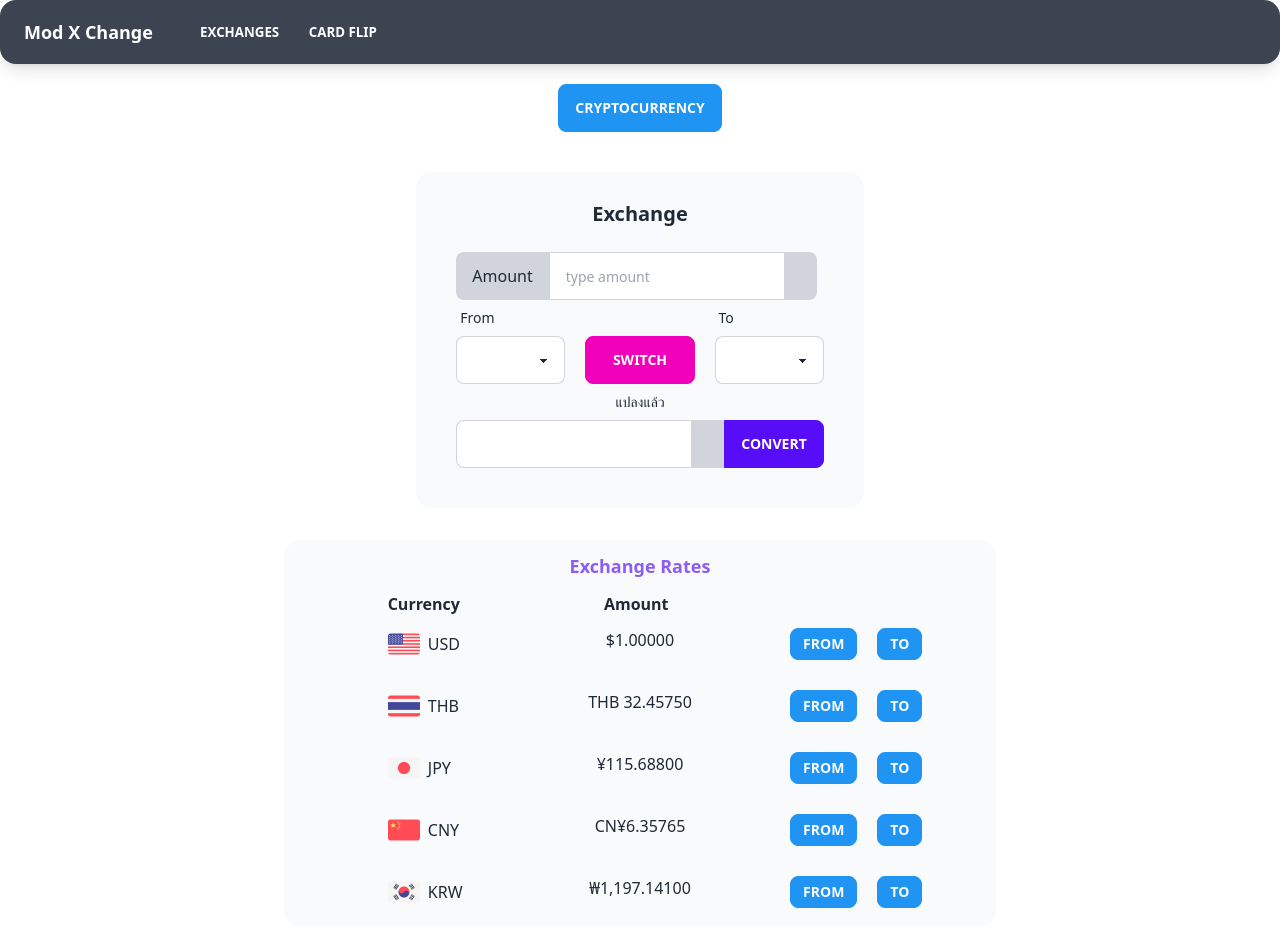
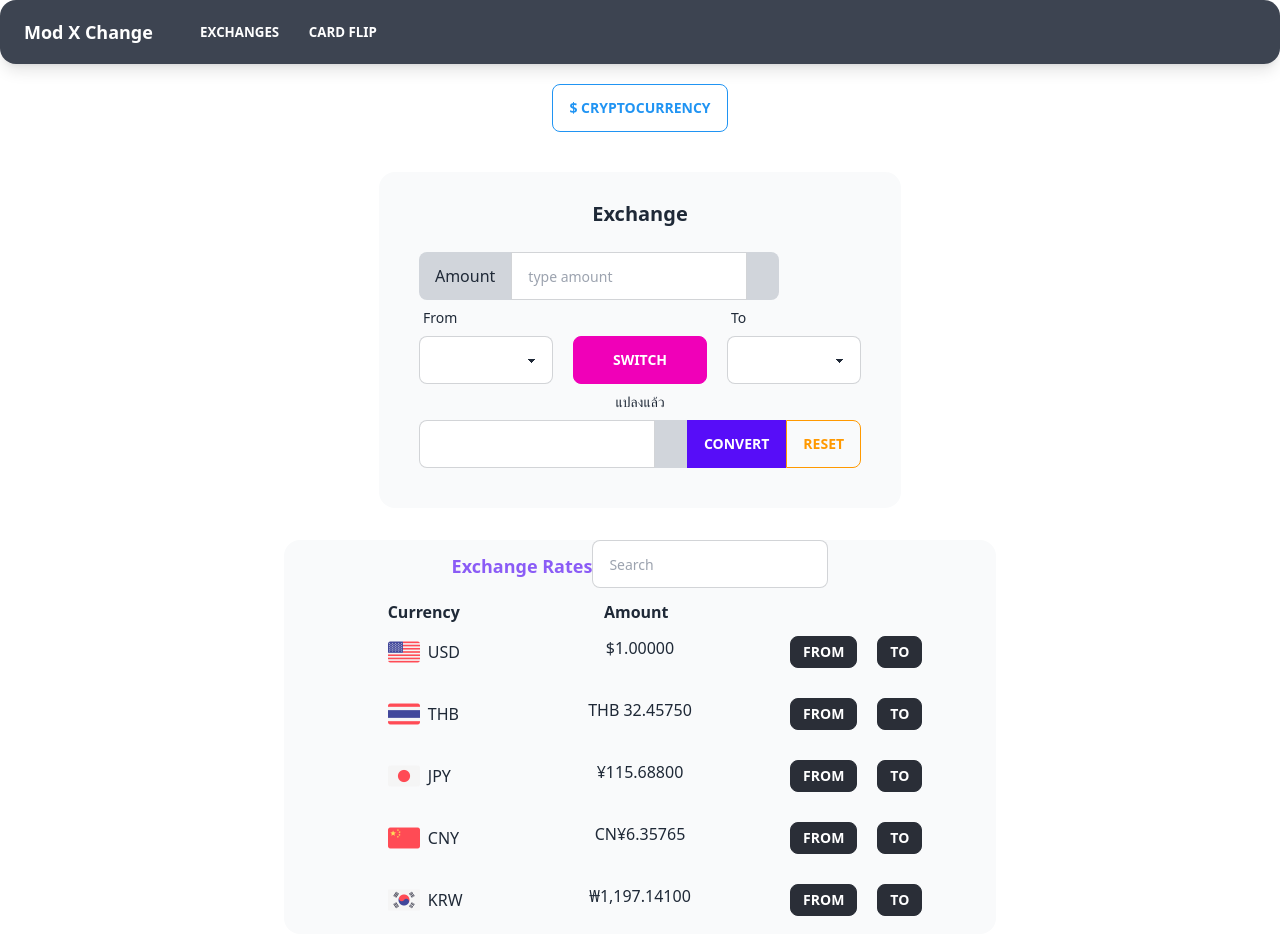
Before and after one commit to jirasin-c/mod-exchange, a Vue app: page / in a window 1280 px wide. Built offline with nearby package versions, Linux system fonts and the light colour scheme; what vue-sweetalert2 would draw is missing.

Commit message:
add search and button on exchange rates and reset button

```diff
--- a/src/App.vue
+++ b/src/App.vue
@@ -59,6 +59,7 @@ const currenTo = ref("");
 const amount = ref("");
 const tranferAmount = ref("");
 const isCrypto = ref(false);
+const searchWord = ref("");
 
 //function calculate exchange rate
 const calExchange = (from, to) => {
@@ -139,20 +140,40 @@ const showCrypto = () => {
   console.log(isCrypto.value);
 };
 
+//function push name to input from
 const pushToFrom = (nameFrom) => {
   currenFrom.value = nameFrom
 }
+
+//function push name to input from
 const pushToTo = (nameTo) => {
   currenTo.value = nameTo
 }
+
+const resetValue = () => {
+  currenFrom.value = ""
+  currenTo.value = ""
+  amount.value = ""
+  console.log(tranferAmount.value);
+  tranferAmount.value = ""
+  document.getElementById("result").value = tranferAmount.value;
+}
+
+const filterSearch = computed(() => {
+  if (isCrypto.value != true) {
+    return baseUSD.filter((currWord) => currWord.name.toLocaleLowerCase().includes(searchWord.value))
+  } else {
+    return crypto.filter((currWord) => currWord.name.toLocaleLowerCase().includes(searchWord.value))
+  }
+})
 
 </script>
 
 <template>
   <!-- swap button section -->
   <div class="flex justify-center mt-5">
-    <button class="btn btn-info" @click="showCrypto" v-if="!isCrypto">cryptocurrency</button>
-    <button class="btn btn-info" @click="showCrypto" v-else>exchange</button>
+    <button class="btn btn-outline btn-info" @click="showCrypto" v-if="!isCrypto">$ cryptocurrency</button>
+    <button class="btn btn-outline btn-info" @click="showCrypto" v-else>$ exchange</button>
   </div>
 
   <!-- exchange section -->
@@ -160,14 +181,14 @@ const pushToTo = (nameTo) => {
     <div class="pb-10 pl-10 pr-10 pt-7 card bg-base-200 flex justify-center" v-if="!isCrypto">
       <h1 class="flex justify-center mb-6 text-xl font-bold">Exchange</h1>
       <label class="input-group">
-        <span>Amount</span>
+        <span class="text-center">Amount</span>
         <input
           type="number"
           placeholder="type amount"
           v-model="amount"
           class="input input-bordered"
         />
-        <span>{{ currenFrom }}</span>
+        <span class="text-center">{{ currenFrom }}</span>
       </label>
       <div class="grid grid-cols-3 gap-x-5">
         <label class="label">
@@ -201,6 +222,7 @@ const pushToTo = (nameTo) => {
               @click="calExchange(currenFrom, currenTo)"
               class="btn btn-primary mx-auto"
             >Convert</button>
+            <button class="btn btn-outline btn-warning mx-auto" @click="resetValue">Reset</button>
           </label>
         </div>
       </div>
@@ -246,6 +268,7 @@ const pushToTo = (nameTo) => {
             />
             <span>{{ currenTo }}</span>
             <button @click="calCrypto(currenFrom, currenTo)" class="btn btn-primary mx-auto">Convert</button>
+            <button class="btn btn-outline btn-warning mx-auto" @click="resetValue">Reset</button>
           </label>
         </div>
       </div>
@@ -255,14 +278,19 @@ const pushToTo = (nameTo) => {
   <!-- exchange rate section -->
   <div class="container mx-auto flex justify-center mt-8">
     <div class="px-10 card bg-base-200 flex">
-      <h1 class="flex justify-center mt-3 text-lg font-bold text-violet-500">Exchange Rates</h1>
+      <div class="flex justify-center">
+        <h1 class="mt-3 text-lg font-bold text-violet-500">Exchange Rates</h1>
+        <div class="form-control">
+          <input type="text" placeholder="Search" class="input input-bordered" v-model="searchWord" />
+        </div>
+      </div>
       <div class="grid grid-cols-3 gap-4 mt-3">
         <p class="px-16 col-start-1 font-bold">Currency</p>
         <p class="px-16 col-start-2 font-bold">Amount</p>
       </div>
       <div
         class="grid grid-cols-3 gap-4 mt-3 mb-3 text-center"
-        v-for="(value, key, index) in baseUSD"
+        v-for="(value, key, index) in filterSearch"
         v-if="!isCrypto"
       >
         <p>
@@ -283,13 +311,13 @@ const pushToTo = (nameTo) => {
           }}
         </p>
         <div>
-          <button class="btn btn-sm btn-info mr-5" @click="pushToFrom(value.name)">From</button>
-          <button class="btn btn-sm btn-info" @click="pushToTo(value.name)">To</button>
+          <button class="btn btn-sm btn-active mr-5" @click="pushToFrom(value.name)">From</button>
+          <button class="btn btn-sm btn btn-active" @click="pushToTo(value.name)">To</button>
         </div>
       </div>
       <div
         class="grid grid-cols-3 gap-4 mt-3 mb-3 text-center"
-        v-for="(value, key, index) in crypto"
+        v-for="(value, key, index) in filterSearch"
         v-else
       >
         <p>
@@ -310,8 +338,8 @@ const pushToTo = (nameTo) => {
           }}
         </p>
         <div>
-          <button class="btn btn-sm btn-info mr-5" @click="pushToFrom(value.name)">From</button>
-          <button class="btn btn-sm btn-info" @click="pushToTo(value.name)">To</button>
+          <button class="btn btn-active btn-sm mr-5" @click="pushToFrom(value.name)">From</button>
+          <button class="btn btn-active btn-sm" @click="pushToTo(value.name)">To</button>
         </div>
       </div>
     </div>
```
